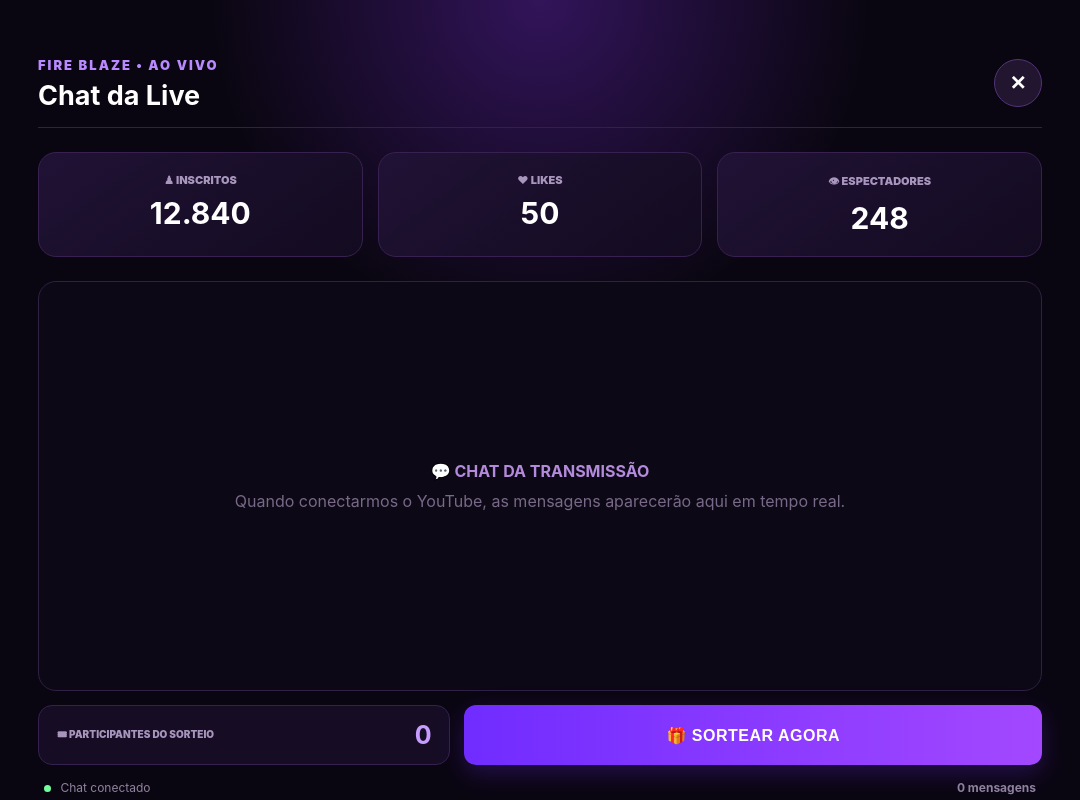
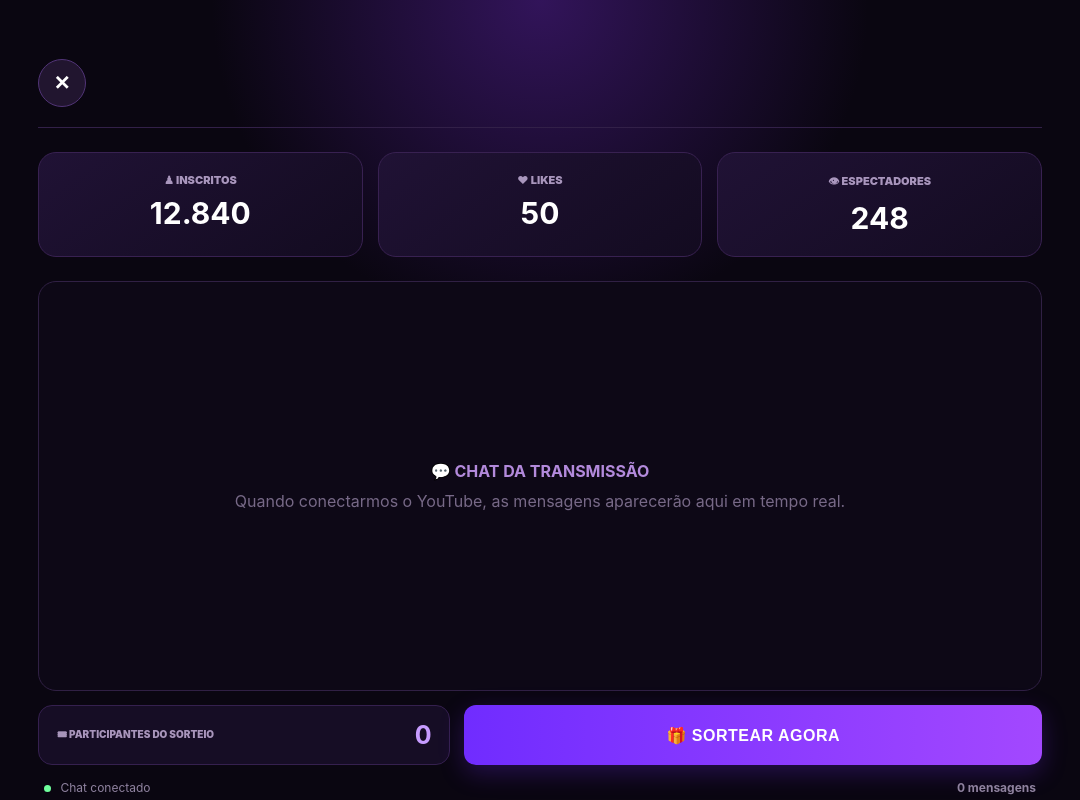
Before and after one commit to saulonatalia-a11y/fire-blaze-live, an Electron app: page index.html in a window 1080 px wide. Both pictures are taken after a click on the button "💬 ABRIR CHAT DA LIVE". Shown: the part 628-1428 px from the top of the page. Drawn offline with Linux system fonts and the light colour scheme.

Commit message:
Compactar cabeçalho e controles para ampliar chat

```diff
--- a/index.html
+++ b/index.html
@@ -31,8 +31,7 @@
 </section>
 
 <section id="liveChatPanel" class="live-chat-panel hidden">
- <div class="live-chat-head">
-  <div><span class="eyebrow">FIRE BLAZE • AO VIVO</span><h2>Chat da Live</h2></div>
+ <div class="live-chat-head compact-head">
   <button id="closeLiveChat" class="icon-btn">✕</button>
  </div>
  <div class="live-chat-stats">
```
